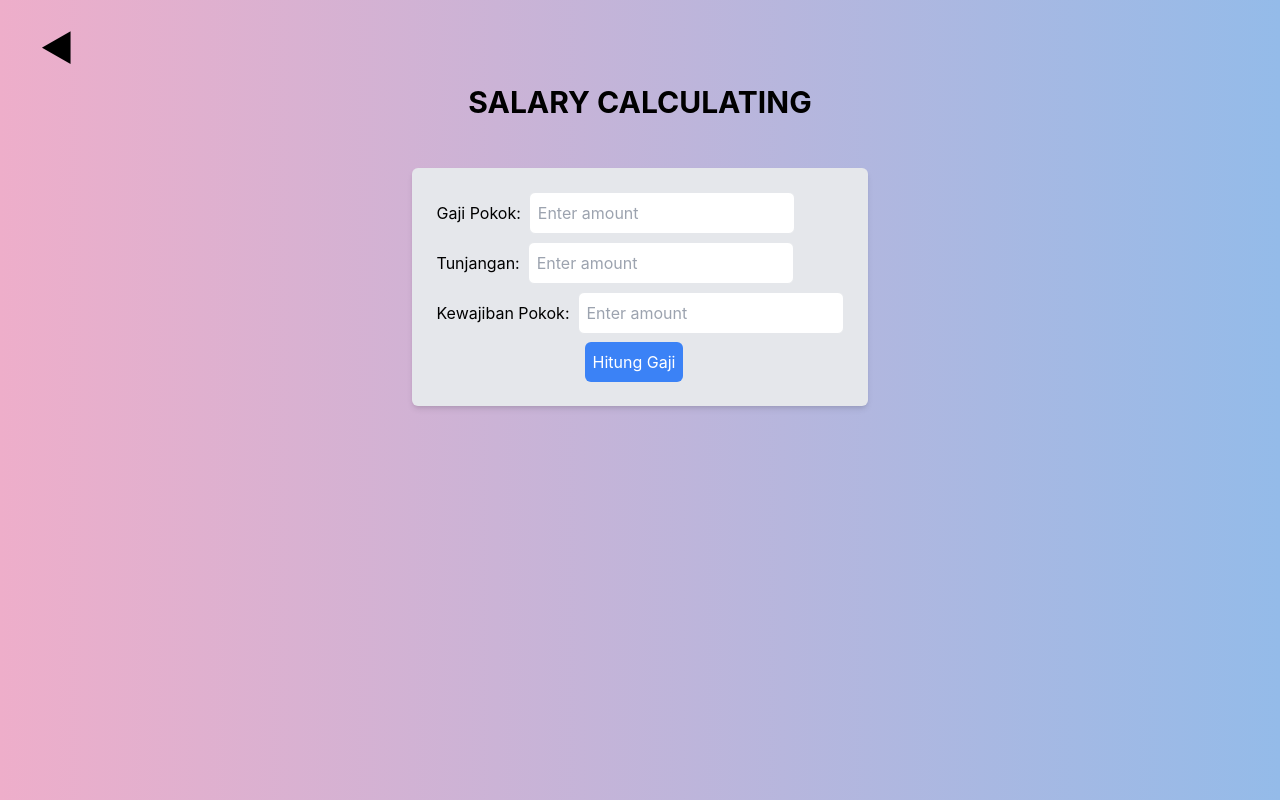
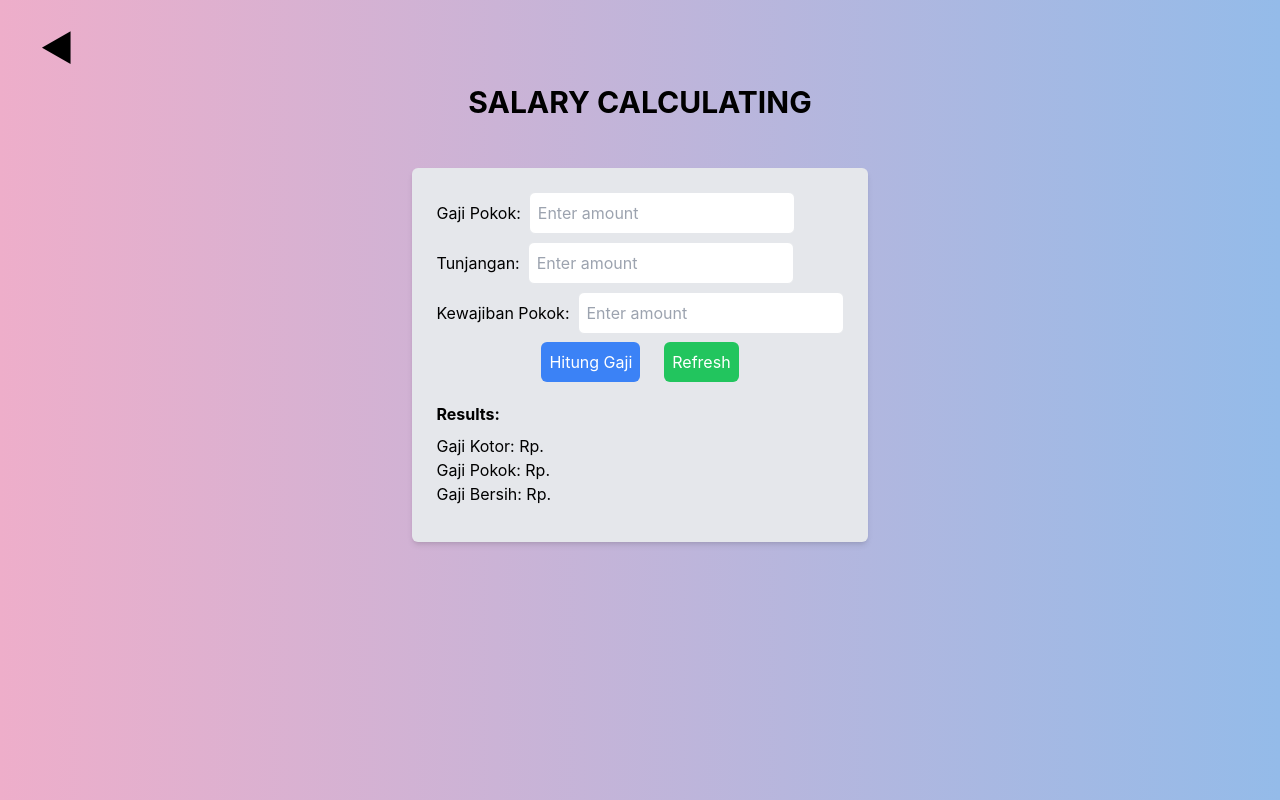
Before and after one commit to azrayaal/micro_app, a React (Create React App) app: page /salarycalculating in a window 1280 px wide. Built offline with nearby package versions, Linux system fonts and the light colour scheme.

Commit message:
update salary calculating

```diff
--- a/src/pages/salary_calculating/index.tsx
+++ b/src/pages/salary_calculating/index.tsx
@@ -1,10 +1,54 @@
-import { useState } from "react";
+import { useEffect, useState } from "react";
 import { Link } from "react-router-dom";
 
 export default function SalaryCalculating() {
-  const [gajiPokok, setGajiPokok] = useState();
-  const [tunjangan, setTunjangan] = useState();
-  const [kewajibanPokok, setKewajibanPokok] = useState();
+  const [gajiPokok, setGajiPokok] = useState<number>();
+  const [tunjangan, setTunjangan] = useState<number>();
+  const [kewajibanPokok, setKewajibanPokok] = useState<number>();
+  const [totalSalary, setTotalSalary] = useState<number>();
+
+  const countSalary = (e: any) => {
+    e.preventDefault();
+    if (gajiPokok && tunjangan) {
+      let totalPokok = gajiPokok + tunjangan;
+      setTotalSalary(totalPokok);
+      console.log("total", totalPokok);
+      if (kewajibanPokok) setTotalSalary((totalPokok -= kewajibanPokok));
+    }
+  };
+
+  const handleRefresh = () => {
+    window.location.reload();
+  };
+  const handleGajiPokok = (event: React.ChangeEvent<HTMLInputElement>) => {
+    const inputValue = event.target.value;
+    const numericValue = parseFloat(inputValue);
+
+    if (!isNaN(numericValue)) {
+      setGajiPokok(numericValue);
+    }
+  };
+  const handleTunjangan = (event: React.ChangeEvent<HTMLInputElement>) => {
+    const inputValue = event.target.value;
+    const numericValue = parseFloat(inputValue);
+
+    if (!isNaN(numericValue)) {
+      setTunjangan(numericValue);
+    }
+  };
+  const handleKewajiban = (event: React.ChangeEvent<HTMLInputElement>) => {
+    const inputValue = event.target.value;
+    const numericValue = parseFloat(inputValue);
+
+    if (!isNaN(numericValue)) {
+      setKewajibanPokok(numericValue);
+    }
+  };
+
+  useEffect(() => {
+    const mockEvent = { preventDefault: () => {} };
+    countSalary(mockEvent);
+  }, []);
 
   return (
     <>
@@ -20,8 +64,7 @@ export default function SalaryCalculating() {
           <div className="py-5 my5">
             <div className="grid grid-cols-1">
               <div className="bg-gray-200  p-6 rounded-md shadow-md">
-                {/* <form action="" onSubmit={currencyConvert}> */}
-                <form action="">
+                <form action="" onSubmit={countSalary}>
                   <div className="grid grid-cols-1 md:grid-cols-1 md:gap-2 gap-4">
                     <div className="GAJI_POKOK">
                       <label htmlFor="gajiPokok" className="mr-2">
@@ -32,7 +75,7 @@ export default function SalaryCalculating() {
                         id="gajiPokok"
                         name="gajiPokok"
                         value={gajiPokok}
-                        // onChange={handleAmountChange}
+                        onChange={handleGajiPokok}
                         className="border p-2 rounded-md"
                         placeholder="Enter amount"
                       />
@@ -46,7 +89,7 @@ export default function SalaryCalculating() {
                         id="tunjangan"
                         name="tunjangan"
                         value={tunjangan}
-                        // onChange={handleAmountChange}
+                        onChange={handleTunjangan}
                         className="border p-2 rounded-md"
                         placeholder="Enter amount"
                       />
@@ -60,7 +103,7 @@ export default function SalaryCalculating() {
                         id="kewajibanPokok"
                         name="kewajibanPokok"
                         value={kewajibanPokok}
-                        // onChange={handleAmountChange}
+                        onChange={handleKewajiban}
                         className="border p-2 rounded-md"
                         placeholder="Enter amount"
                       />
@@ -72,27 +115,23 @@ export default function SalaryCalculating() {
                       >
                         Hitung Gaji
                       </button>
-                      {/* <button
+                      <button
                         onClick={handleRefresh}
                         className="bg-green-500 text-white p-2 rounded-md hover:bg-blue-600 ml-3"
                       >
                         Refresh
-                      </button> */}
+                      </button>
                     </div>
                   </div>
                 </form>
-                {/* <div className="result py-3">
+                <div className="result py-3">
                   <p className="text-center md:text-left font-bold py-2">
                     Results:{" "}
                   </p>
-                  <p>
-                    {amount} {fromCurrency}
-                  </p>
-                  <p> = </p>
-                  <p>
-                    {convertedAmount} {toCurrency}
-                  </p>
-                </div> */}
+                  <p>Gaji Kotor: Rp. {gajiPokok}</p>
+                  <p>Gaji Pokok: Rp. {tunjangan}</p>
+                  <p>Gaji Bersih: Rp. {totalSalary}</p>
+                </div>
               </div>
             </div>
           </div>
```
